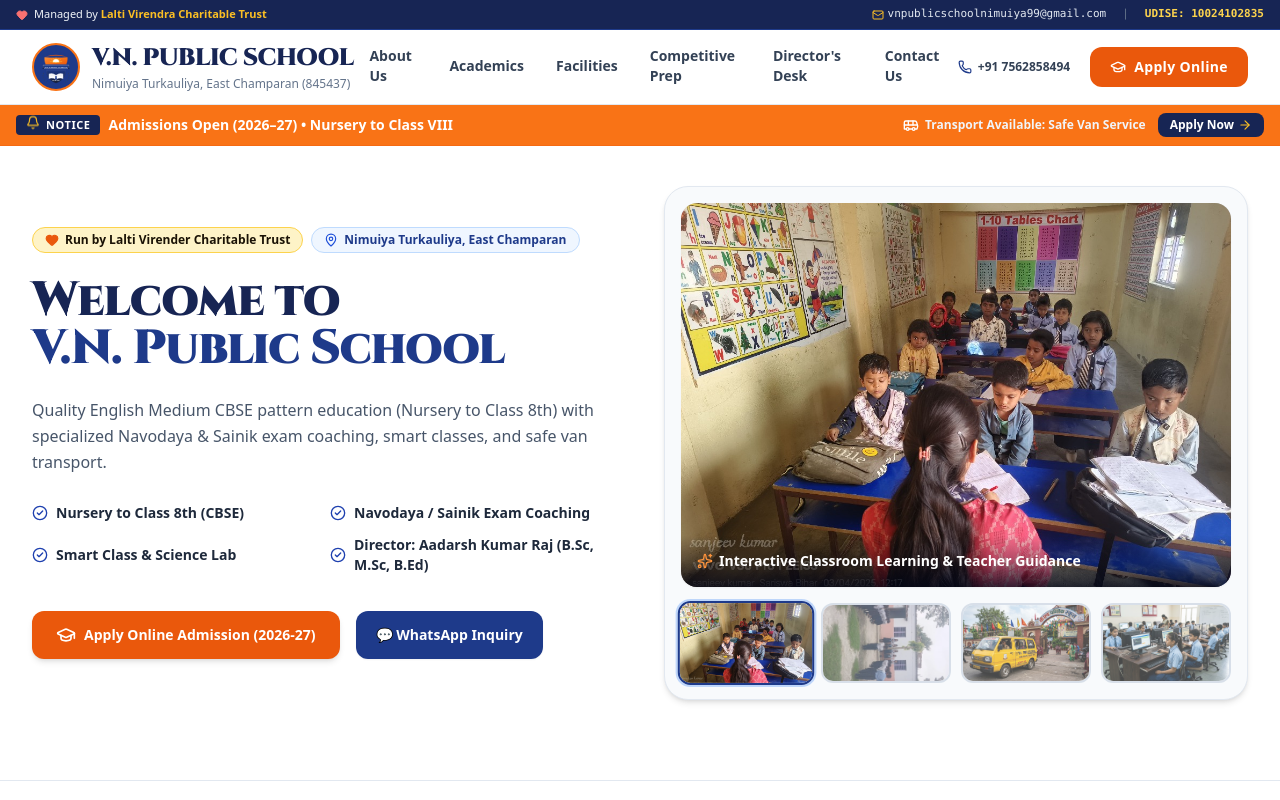
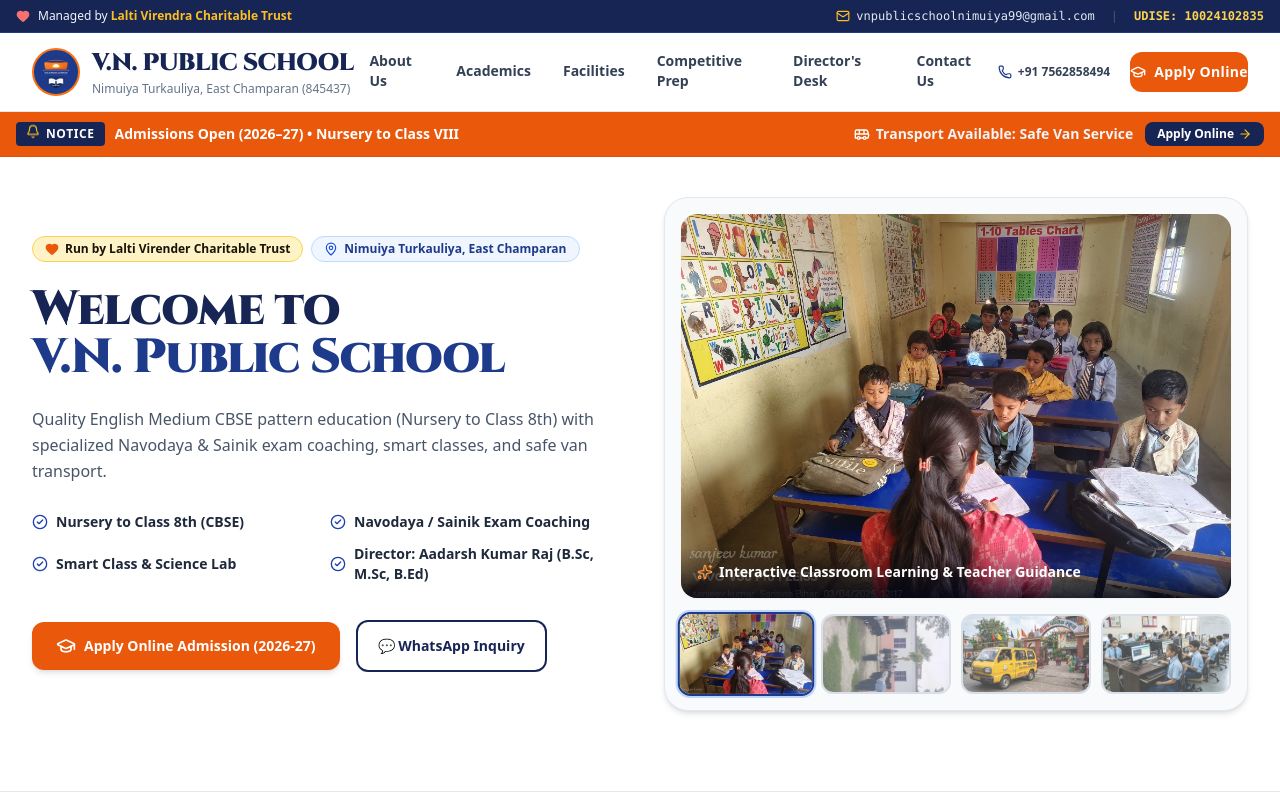
Before and after one commit to EngineerShubham25/V-N-Public-School, a React (Vite) app: page / in a window 1280 px wide. Shown: the top 800 px of the page. Built offline with nearby package versions, Linux system fonts and the light colour scheme; the HTML template or start-up script is replaced by a standard one.

Commit message:
Fix web usability audit findings (15 Floto report issues resolved)

```diff
--- a/src/App.jsx
+++ b/src/App.jsx
@@ -42,7 +42,9 @@
       />
 
       {/* Facilities & Real Campus Photos */}
-      <Facilities />
+      <Facilities
+        onOpenAdmission={handleOpenAdmission}
+      />
 
       {/* Contact & WhatsApp Inquiry */}
       <Contact />
--- a/src/components/Academics.jsx
+++ b/src/components/Academics.jsx
@@ -49,9 +49,9 @@
 
               <button
                 onClick={onOpenAdmission}
-                className="bg-blue-900 hover:bg-blue-950 text-white font-bold px-4 py-2 rounded-xl text-xs w-full text-center mt-2 shadow-sm"
+                className="bg-orange-600 hover:bg-orange-700 text-white font-bold px-4 py-2.5 rounded-xl text-xs w-full text-center mt-3 shadow-xs hover:shadow-md transition-all cursor-pointer flex items-center justify-center gap-1.5"
               >
-                Apply for Admission
+                <span>Apply for Admission</span>
               </button>
             </div>
           ))}
--- a/src/components/Hero.jsx
+++ b/src/components/Hero.jsx
@@ -64,7 +64,7 @@
             <div className="flex flex-wrap items-center gap-4 pt-3">
               <button
                 onClick={onOpenAdmission}
-                className="bg-orange-600 hover:bg-orange-700 text-white font-bold px-6 py-3.5 rounded-xl shadow-md hover:shadow-lg transition-all text-sm flex items-center gap-2"
+                className="bg-orange-600 hover:bg-orange-700 text-white font-bold px-6 py-3.5 rounded-xl shadow-md hover:shadow-lg transition-all text-sm flex items-center gap-2 cursor-pointer"
               >
                 <GraduationCap className="w-5 h-5 text-white" />
                 <span>Apply Online Admission (2026-27)</span>
@@ -74,7 +74,7 @@
                 href="https://wa.me/917562858494?text=Hello%20V.N.%20Public%20School,%20I%20want%20to%20inquire%20about%20admissions."
                 target="_blank"
                 rel="noreferrer"
-                className="bg-blue-900 hover:bg-blue-950 text-white font-bold px-5 py-3.5 rounded-xl shadow-sm transition-all text-sm flex items-center gap-2"
+                className="border-2 border-blue-950 text-blue-950 hover:bg-blue-950 hover:text-white font-bold px-5 py-3.5 rounded-xl transition-all text-sm flex items-center gap-2 bg-white hover:shadow-sm"
               >
                 <span>💬 WhatsApp Inquiry</span>
               </a>
--- a/src/components/Navbar.jsx
+++ b/src/components/Navbar.jsx
@@ -7,7 +7,7 @@
 
   useEffect(() => {
     const handleScroll = () => {
-      setIsScrolled(window.scrollY > 30);
+      setIsScrolled(window.scrollY > 20);
     };
     window.addEventListener('scroll', handleScroll);
     return () => window.removeEventListener('scroll', handleScroll);
@@ -16,34 +16,34 @@
   return (
     <div className="w-full font-sans font-medium text-slate-800">
 
-      {/* 1. Top Information Bar (Thin ~28-30px, scrolls away) */}
-      <div className="bg-blue-950 text-white text-[11px] h-[30px] px-4 flex items-center border-b border-blue-900 overflow-hidden">
-        <div className="max-w-7xl mx-auto w-full flex items-center justify-between gap-2">
+      {/* 1. Top Utility Bar (Padded ~34px, comfortable spacing) */}
+      <div className="bg-blue-950 text-white text-xs font-medium py-2 px-4 border-b border-blue-900 overflow-hidden">
+        <div className="max-w-7xl mx-auto w-full flex flex-wrap items-center justify-between gap-3">
 
-          {/* Left Side: Trust Accent */}
-          <div className="flex items-center gap-1.5 text-slate-100 font-medium truncate">
-            <Heart className="w-3 h-3 text-red-400 fill-red-400 shrink-0" />
+          {/* Left Side: Trust Banner */}
+          <div className="flex items-center gap-2 text-slate-100 font-medium">
+            <Heart className="w-3.5 h-3.5 text-red-400 fill-red-400 shrink-0" />
             <span>Managed by <strong className="text-amber-400 font-semibold">Lalti Virendra Charitable Trust</strong></span>
           </div>
 
           {/* Right Side: Email & UDISE */}
-          <div className="hidden md:flex items-center gap-4 text-slate-200 text-[11px] font-mono shrink-0">
-            <a href="mailto:vnpublicschoolnimuiya99@gmail.com" className="hover:text-amber-400 flex items-center gap-1 transition-colors">
-              <Mail className="w-3 h-3 text-amber-400" />
+          <div className="hidden md:flex items-center gap-4 text-slate-200 text-xs font-mono shrink-0">
+            <a href="mailto:vnpublicschoolnimuiya99@gmail.com" className="hover:text-amber-400 flex items-center gap-1.5 transition-colors">
+              <Mail className="w-3.5 h-3.5 text-amber-400" />
               <span>vnpublicschoolnimuiya99@gmail.com</span>
             </a>
-            <span className="text-slate-500">|</span>
+            <span className="text-slate-600">|</span>
             <span className="text-amber-300 font-semibold">UDISE: 10024102835</span>
           </div>
 
         </div>
       </div>
 
-      {/* 2. Main Navigation Header (Sticky while scrolling, clean white background) */}
-      <header className={`sticky top-0 z-50 bg-white transition-all duration-200 border-b border-slate-200 ${isScrolled ? 'shadow-md py-2' : 'py-3'}`}>
+      {/* 2. Main Navigation Header (Sticky on Scroll) */}
+      <header className={`sticky top-0 z-50 bg-white transition-all duration-200 border-b border-slate-200 ${isScrolled ? 'shadow-md py-2.5' : 'py-3.5'}`}>
         <div className="max-w-7xl mx-auto px-4 sm:px-6 lg:px-8 flex items-center justify-between gap-4">
 
-          {/* Logo & Prominent School Name */}
+          {/* Logo & School Name */}
           <a href="#" className="flex items-center gap-3 shrink-0 group">
             <div className="w-11 h-11 sm:w-12 sm:h-12 rounded-full bg-blue-900 border-2 border-orange-500 p-1 flex items-center justify-center shadow-xs group-hover:scale-105 transition-transform">
               <img src="/assets/logo-badge.svg" alt="V.N. Public School Crest Logo" className="w-full h-full object-contain" />
@@ -52,13 +52,13 @@
               <span className="font-heading font-black text-xl sm:text-2xl text-blue-950 tracking-tight leading-none block group-hover:text-orange-600 transition-colors">
                 V.N. PUBLIC SCHOOL
               </span>
-              <p className="text-[11px] sm:text-xs text-slate-500 font-medium tracking-normal mt-0.5">
+              <p className="text-xs text-slate-500 font-medium tracking-normal mt-0.5">
                 Nimuiya Turkauliya, East Champaran (845437)
               </p>
             </div>
           </a>
 
-          {/* Desktop Navigation Links with Subtle Orange Underline Hover */}
+          {/* Desktop Navigation Links (Orange Hover State) */}
           <div className="hidden lg:flex items-center gap-6 xl:gap-8 text-sm font-semibold text-slate-700">
             <a href="#about" className="py-1 border-b-2 border-transparent hover:border-orange-500 hover:text-orange-600 transition-all">About Us</a>
             <a href="#academics" className="py-1 border-b-2 border-transparent hover:border-orange-500 hover:text-orange-600 transition-all">Academics</a>
@@ -68,34 +68,32 @@
             <a href="#contact" className="py-1 border-b-2 border-transparent hover:border-orange-500 hover:text-orange-600 transition-all">Contact Us</a>
           </div>
 
-          {/* Desktop Right Side: Clean Phone & Premium Apply Online CTA */}
+          {/* Desktop CTA: Phone & Single Primary 'Apply Online' CTA */}
           <div className="hidden md:flex items-center gap-5 shrink-0">
-            {/* Clean Phone Number (Less bulky) */}
             <a
               href="tel:7562858494"
-              className="text-xs font-bold text-slate-700 hover:text-orange-600 flex items-center gap-1.5 transition-colors cursor-pointer py-1"
+              className="text-xs font-bold text-slate-700 hover:text-orange-600 flex items-center gap-1.5 transition-colors py-1"
             >
               <Phone className="w-3.5 h-3.5 text-blue-900" />
               <span>+91 7562858494</span>
             </a>
 
-            {/* Premium Apply Online Button */}
             <button
               onClick={onOpenAdmission}
-              className="bg-orange-600 hover:bg-orange-700 text-white font-bold px-5 py-2.5 rounded-xl text-xs sm:text-sm shadow-xs hover:shadow-md transition-all flex items-center gap-2 tracking-wide"
+              className="bg-orange-600 hover:bg-orange-700 text-white font-bold px-5.5 py-2.5 rounded-xl text-xs sm:text-sm shadow-xs hover:shadow-md transition-all flex items-center gap-2 tracking-wide"
             >
               <GraduationCap className="w-4 h-4 text-white shrink-0" />
               <span>Apply Online</span>
             </button>
           </div>
 
-          {/* Mobile Header Row: Logo | Apply Button | ☰ Menu */}
+          {/* Mobile Header Row */}
           <div className="lg:hidden flex items-center gap-2.5">
             <button
               onClick={onOpenAdmission}
-              className="bg-orange-600 text-white font-bold px-3.5 py-1.5 rounded-lg text-xs flex items-center gap-1 shadow-xs"
+              className="bg-orange-600 text-white font-bold px-3.5 py-2 rounded-lg text-xs flex items-center gap-1 shadow-xs"
             >
-              Apply
+              Apply Online
             </button>
             <button
               onClick={() => setMobileMenuOpen(!mobileMenuOpen)}
@@ -107,7 +105,7 @@
 
         </div>
 
-        {/* Mobile Dropdown Menu Drawer */}
+        {/* Mobile Dropdown Menu */}
         {mobileMenuOpen && (
           <div className="lg:hidden bg-white border-b border-slate-200 px-4 py-4 space-y-3 font-semibold text-sm text-slate-800 shadow-xl">
             <a
@@ -153,8 +151,7 @@
               Contact Us
             </a>
 
-            {/* Mobile Contact & Email Details inside Menu */}
-            <div className="pt-3 border-t border-slate-200 flex flex-col gap-2 text-xs">
+            <div className="pt-3 border-t border-slate-200 flex flex-col gap-2.5 text-xs">
               <a
                 href="tel:7562858494"
                 className="flex items-center gap-2 bg-slate-100 border border-slate-200 p-2.5 rounded-xl font-bold text-slate-800 hover:text-orange-600"
@@ -165,7 +162,7 @@
 
               <a
                 href="mailto:vnpublicschoolnimuiya99@gmail.com"
-                className="flex items-center gap-2 bg-slate-100 border border-slate-200 p-2.5 rounded-xl font-mono text-[11px] text-slate-700 hover:text-orange-600 truncate"
+                className="flex items-center gap-2 bg-slate-100 border border-slate-200 p-2.5 rounded-xl font-mono text-xs text-slate-700 hover:text-orange-600 truncate"
               >
                 <Mail className="w-4 h-4 text-blue-900 shrink-0" />
                 <span className="truncate">vnpublicschoolnimuiya99@gmail.com</span>
--- a/src/components/NoticeTicker.jsx
+++ b/src/components/NoticeTicker.jsx
@@ -3,12 +3,12 @@
 
 export default function NoticeTicker({ onOpenAdmission }) {
   return (
-    <div className="bg-orange-500 text-white py-2 px-4 shadow-xs border-b border-orange-600/30 font-sans">
-      <div className="max-w-7xl mx-auto flex flex-wrap items-center justify-between gap-3 text-xs font-bold">
+    <div className="bg-orange-600 text-white py-2.5 px-4 shadow-xs border-b border-orange-700/30 font-sans">
+      <div className="max-w-7xl mx-auto flex flex-wrap items-center justify-between gap-3 text-xs sm:text-sm font-bold">
 
         {/* Left Side Notice Tag & Highlight */}
-        <div className="flex items-center gap-2 flex-1 min-w-0">
-          <div className="flex items-center gap-1.5 bg-blue-950 text-white px-2.5 py-0.5 rounded text-[11px] font-black uppercase tracking-wider shrink-0">
+        <div className="flex items-center gap-2.5 flex-1 min-w-0">
+          <div className="flex items-center gap-1.5 bg-blue-950 text-white px-2.5 py-1 rounded text-xs font-black uppercase tracking-wider shrink-0">
             <Bell className="w-3.5 h-3.5 text-amber-400 animate-bounce" />
             <span>NOTICE</span>
           </div>
@@ -18,8 +18,8 @@
           </div>
         </div>
 
-        {/* Right Side Transport & Apply Now CTA */}
-        <div className="flex items-center gap-3 shrink-0 text-[11px] sm:text-xs">
+        {/* Right Side Transport & Action */}
+        <div className="flex items-center gap-3 shrink-0 text-xs sm:text-sm">
           <div className="hidden sm:flex items-center gap-1.5 text-slate-100 font-semibold">
             <Bus className="w-4 h-4 text-white" />
             <span>Transport Available: Safe Van Service</span>
@@ -29,7 +29,7 @@
             onClick={onOpenAdmission}
             className="bg-blue-950 hover:bg-blue-900 text-white font-bold px-3 py-1 rounded-lg flex items-center gap-1 shadow-xs transition-colors text-xs"
           >
-            <span>Apply Now</span>
+            <span>Apply Online</span>
             <ArrowRight className="w-3.5 h-3.5 text-amber-400" />
           </button>
         </div>
```
Also changed, not shown: src/components/Contact.jsx (+10 -10 lines), src/components/Facilities.jsx (+18 -12 lines), src/components/Footer.jsx (+25 -23 lines), 1 other file (tests, documents, lock files or other folders).
